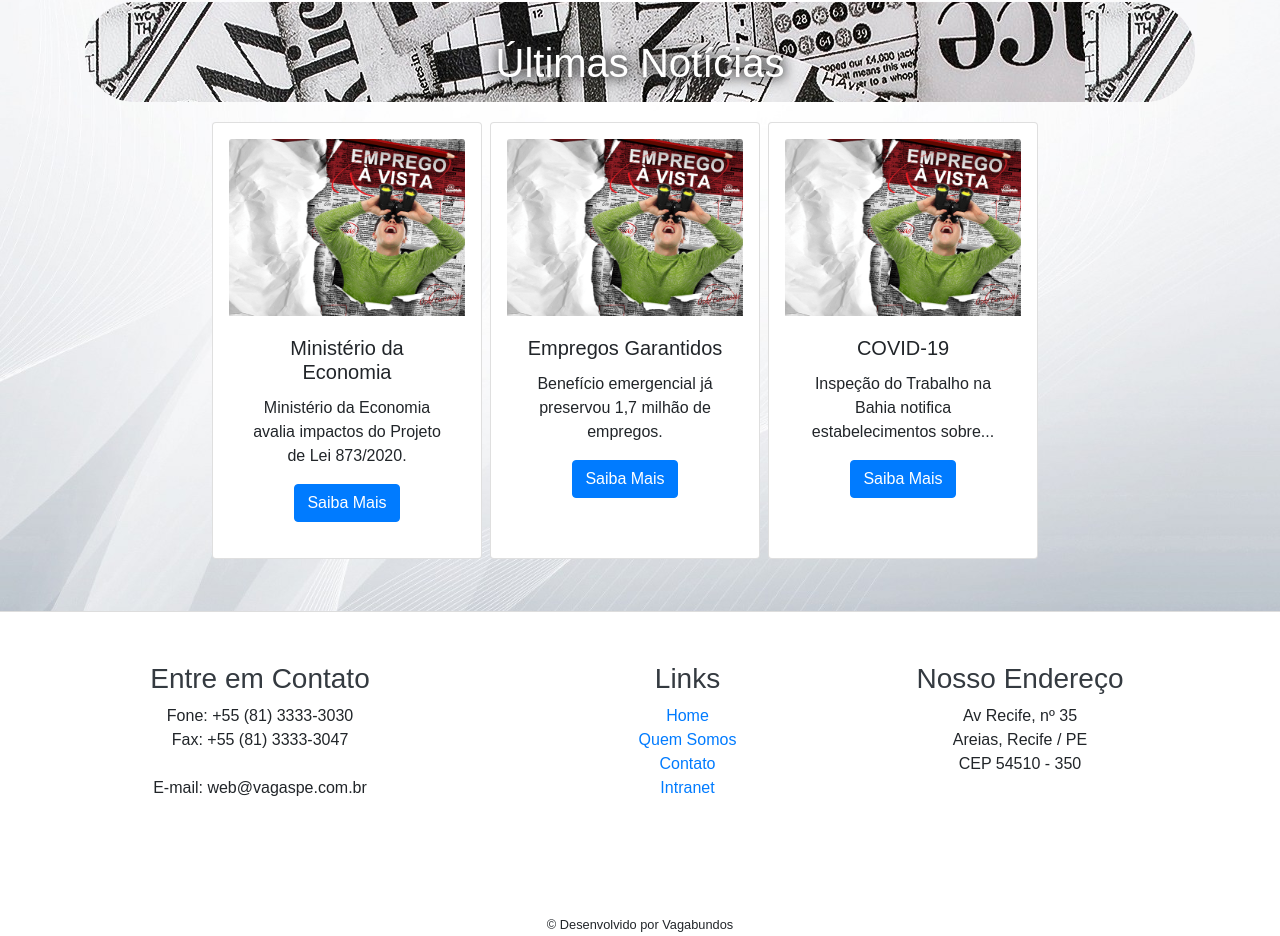
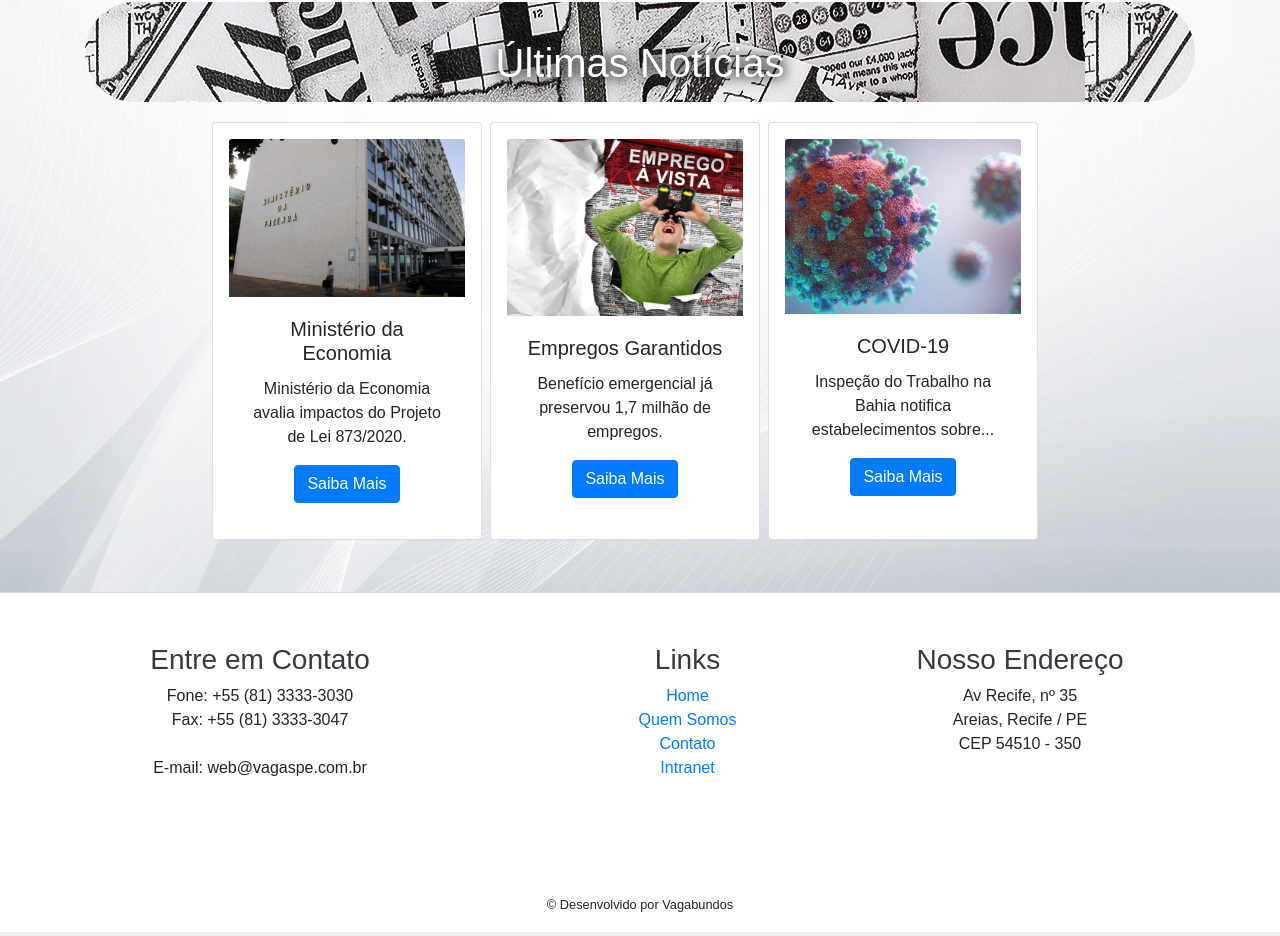
Before and after one commit to vmoliveira91/vagas_pe, a React (Create React App) app in the folder frontend/: page / in a window 1280 px wide. Shown: the part 836-1772 px from the top of the page. Built offline with nearby package versions, Linux system fonts and the light colour scheme; a web font is replaced by a local one.

Commit message:
Troca de imagens da home

```diff
--- a/frontend/src/components/institucional/Home.jsx
+++ b/frontend/src/components/institucional/Home.jsx
@@ -3,6 +3,8 @@ import CarrouselUm from "../../images/banner/banner-cinco.jpg"
 import CarrouselDois from "../../images/banner/banner-dois.jpg"
 import CarrouselTres from "../../images/banner/banner-quatro.jpg"
 import NoticiasUm from "../../images/noticias/empregoavista.png"
+import NoticiasDois from "../../images/noticias/covid.jpg"
+import NoticiasTres from "../../images/noticias/economia.jpg"
 import Header from "./Header";
 import Rodape from "./Rodape";
 
@@ -71,7 +73,7 @@ export default function Home() {
               <div className="col-12 pt-3 row justify-content-center mb-5">
 
                   <div className="col-md-3 card m-1 p-3" style={{ width: "18rem" }}>
-                      <img className="card-img-top" src={NoticiasUm} alt="Imagem de capa do card" />
+                      <img className="card-img-top" src={NoticiasTres} alt="Imagem de capa do card" />
                       <div className="card-body">
                           <h5 className="card-title">Ministério da Economia</h5>
                           <p className="card-text">Ministério da Economia avalia impactos do Projeto de Lei 873/2020.</p>
@@ -93,7 +95,7 @@ export default function Home() {
 
 
                   <div className="col-md-3 card m-1 p-3" style={{ width: "18rem" }}>
-                      <img className="card-img-top" src={NoticiasUm} alt="Imagem de capa do card" />
+                      <img className="card-img-top" src={NoticiasDois} alt="Imagem de capa do card" />
                       <div className="card-body">
                           <h5 className="card-title">COVID-19</h5>
                           <p className="card-text">Inspeção do Trabalho na Bahia notifica estabelecimentos sobre...</p>
```
Also changed, not shown: frontend/src/images/noticias/covid.jpg (added), frontend/src/images/noticias/economia.jpg (added).
